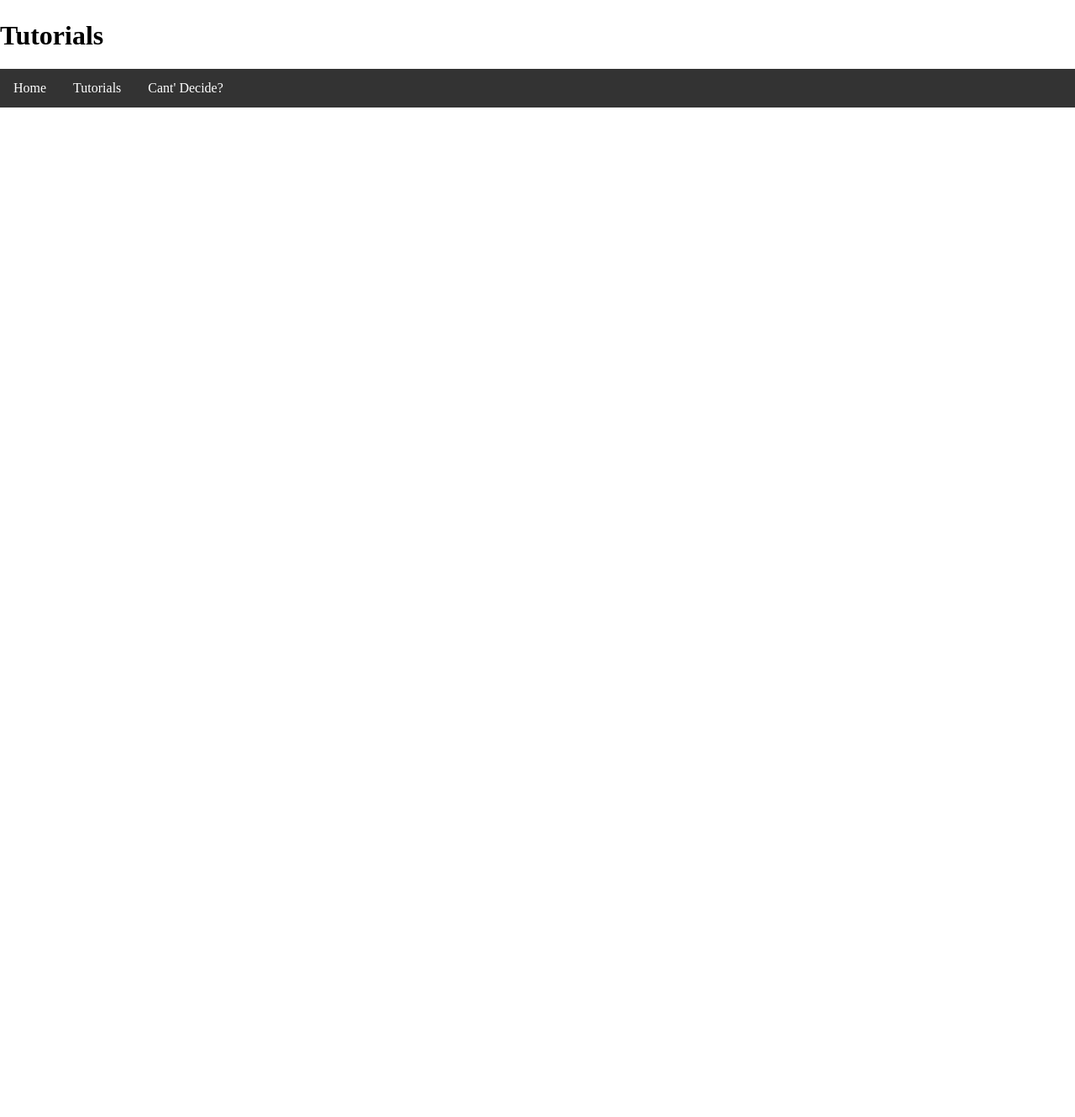
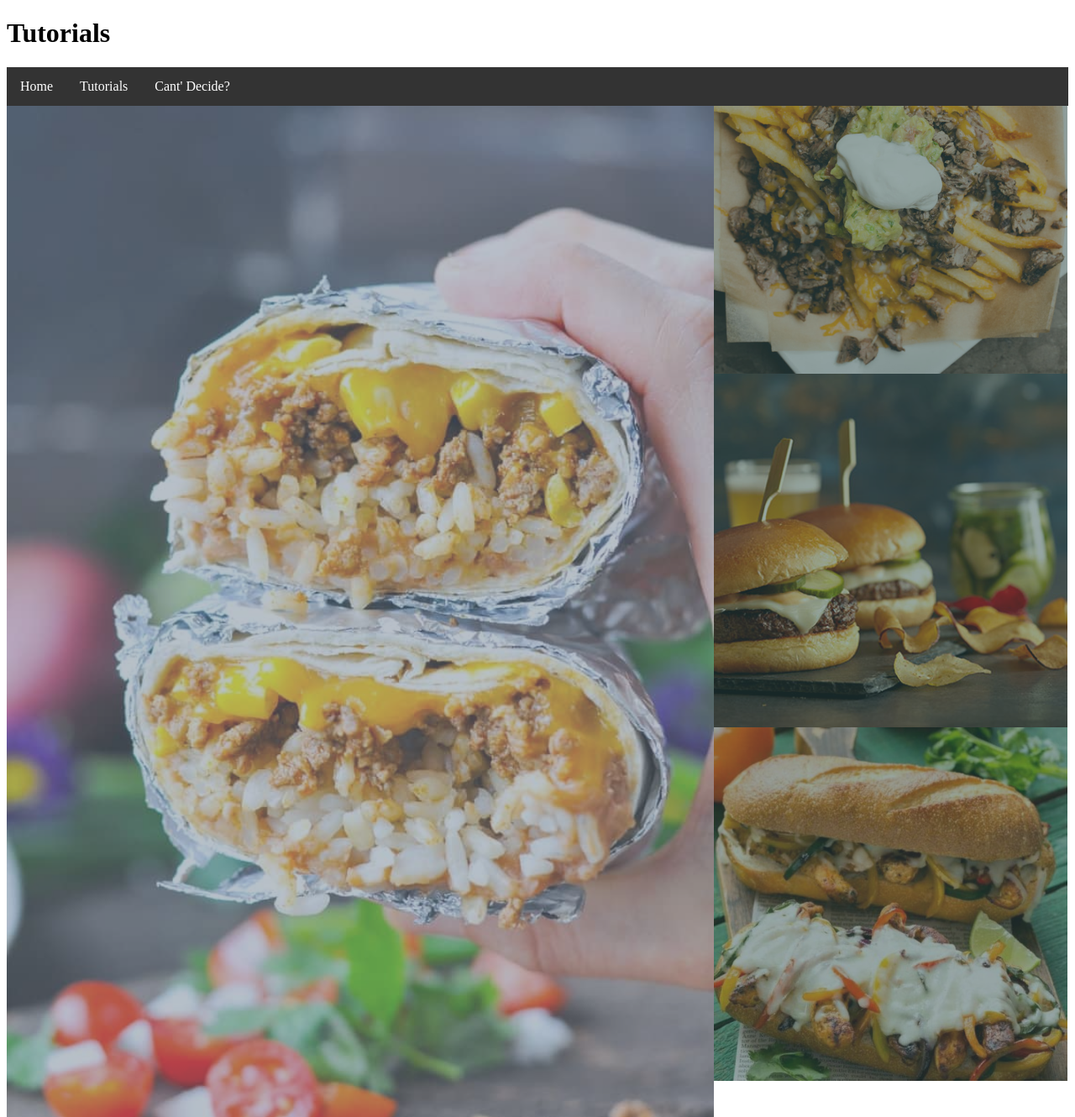
Before and after one commit to MBalderasNu/FinalPHP, a PHP site: page /tutorial.php in a window 1280 px wide. Shown: the whole page at 84% size. Before the commit the page ends 128 px from the top, so only its background shows below. Run offline with PHP 8.4, Linux system fonts and the light colour scheme.

Commit message:
still working on some things

```diff
--- a/frontend/index.php
+++ b/frontend/index.php
@@ -4,7 +4,7 @@
     <meta charset="UTF-8">
     <meta name="viewport" content="width=device-width, initial-scale=1.0">
     <meta http-equiv="X-UA-Compatible" content="ie=edge">
-    <link rel='stylesheet' href='./styles/style.css'>
+    <link rel='stylesheet' type="text/css" href='./styles/style.css'>
     <h1>Recipe Cooking</h1>
     <?php include 'navbar.php';?>
 </head>
--- a/frontend/nachos.php
+++ b/frontend/nachos.php
@@ -4,7 +4,7 @@
     <meta charset="UTF-8">
     <meta name="viewport" content="width=device-width, initial-scale=1.0">
     <meta http-equiv="X-UA-Compatible" content="ie=edge">
-    <link rel='stylesheet' href='./styles/style.css'>
+    <link rel='stylesheet' type="text/css" href='./styles/style.css'>
     <script src="./scripts/nachoscript.js"></script>
     <h1>Finger Lickin Nachos</h1>
     <?php include 'navbar.php';?>
--- a/frontend/quesadilla.php
+++ b/frontend/quesadilla.php
@@ -4,7 +4,7 @@
     <meta charset="UTF-8">
     <meta name="viewport" content="width=device-width, initial-scale=1.0">
     <meta http-equiv="X-UA-Compatible" content="ie=edge">
-    <link rel='stylesheet' href='./styles/style.css'>
+    <link rel='stylesheet' type="text/css" href='./styles/style.css'>
     <script src="./scripts/quesadillascript.js"></script>
     <h1>Making a Quesadilla</h1>
     <?php include 'navbar.php';?>
--- a/frontend/styles/style.css
+++ b/frontend/styles/style.css
@@ -123,7 +123,7 @@ body {
     color: white;
   }
 
-  .something{
+  .something {
 
-    margin: 50px;
- }
+    margin: 100px;
+  }
--- /dev/null
+++ b/frontend/styles/styling.css
@@ -0,0 +1,89 @@
+
+div ul {
+    list-style-type: none;
+    margin: 0;
+    padding: 0;
+    overflow: hidden;
+    background-color: #333;
+}
+
+div li {
+    float: left;
+}
+
+div li a {
+    display: block;
+    color: white;
+    text-align: center;
+    padding: 14px 16px;
+    text-decoration: none;
+}
+
+div li a:hover {
+    background-color: #111;
+}
+
+
+.test {
+	font-size: 0;
+	list-style: none;
+	width: 100%;
+  padding-left: 0px;
+}
+
+.test li {
+	background: #A9A9A9;
+	display: inline-block;
+	width: 33.3%;
+}
+
+.test li:hover {
+  background: #cdc8c8;
+}
+
+.test li img {
+	opacity: 0.5;
+	width: 100%;
+}
+
+.test li.feature {
+	background: #708090;
+	float: left;
+	width: 66.6%;
+}
+
+.test li.feature:hover {
+	background: #95a4b2;
+}
+
+.test li.two {
+	background: #2F4F4F;
+}
+.test li.two:hover {
+  background: #668989;
+}
+
+.test li.three {
+	background: #2F4F4F;
+}
+.test li.three:hover {
+  background: #668989;
+}
+
+.test li.four {
+	background: #2F4F4F;
+}
+.test li.four:hover {
+  background: #668989;
+}
+
+
+@media (max-width: 640px) {
+
+    .test {
+        width: 100%;
+    }
+	ul li.feature {
+		width: 100%;
+	}
+}
--- a/frontend/tacos.php
+++ b/frontend/tacos.php
@@ -4,7 +4,7 @@
     <meta charset="UTF-8">
     <meta name="viewport" content="width=device-width, initial-scale=1.0">
     <meta http-equiv="X-UA-Compatible" content="ie=edge">
-    <link rel='stylesheet' href='./styles/style.css'>
+    <link rel='stylesheet' type="text/css" href='./styles/style.css'>
     <script src="./scripts/tacoscript.js"></script>
     <h1>Easy Tasty Tacos</h1>
     <?php include 'navbar.php';?>
--- a/frontend/tutorial.php
+++ b/frontend/tutorial.php
@@ -4,11 +4,38 @@
     <meta charset="UTF-8">
     <meta name="viewport" content="width=device-width, initial-scale=1.0">
     <meta http-equiv="X-UA-Compatible" content="ie=edge">
-    <link rel='stylesheet' href='./styles/style.css'>
+    <link rel='stylesheet' href='./styles/styling.css'>
     <h1>Tutorials</h1>
-    <?php include 'navbar.php';?>
+    <div class="text-nav">
+            <ul>
+                    <li><a href="index.php">Home</a></li>
+                    <li><a href="tutorial.php">Tutorials</a></li>
+                    <li><a href="dontknow.php">Cant' Decide?</a></li>
+                  </ul>
+    </div>
 </head>
 <body>
-
+<ul class="test">
+  <li class="feature">
+    <a href="nachos.php">
+      <img src="./images/burrito.jpg"/>
+    </a>
+  </li>
+  <li class="two">
+    <a href="#">
+      <img src="./images/carneasadafries.jpg" />
+    </a>
+  </li>
+  <li class="three">
+    <a href="#">
+      <img src="./images/cheeseburger.jpg" />
+    </a>
+  </li>
+  <li class="four">
+    <a href="#">
+      <img src="./images/chickensand.jpg" />
+    </a>
+  </li>
+</ul>
 </body>
 </html>
```
Also changed, not shown: frontend/images/burrito.jpg (added), frontend/images/carneasadafries.jpg (added), frontend/images/cheeseburger.jpg (added), frontend/images/chickensand.jpg (added).
